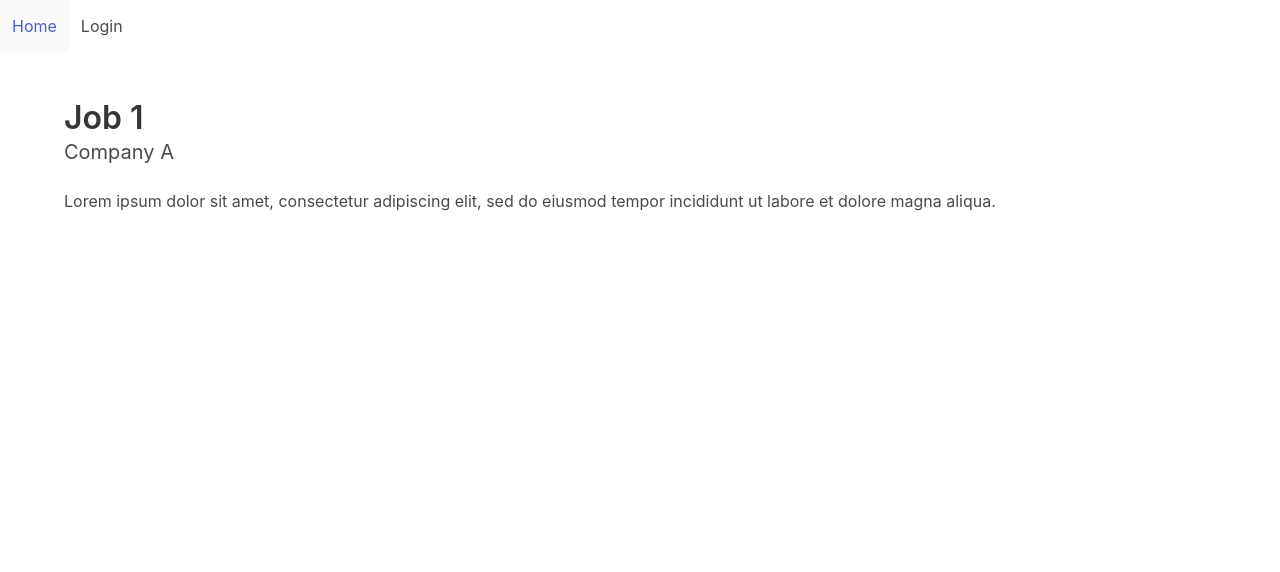
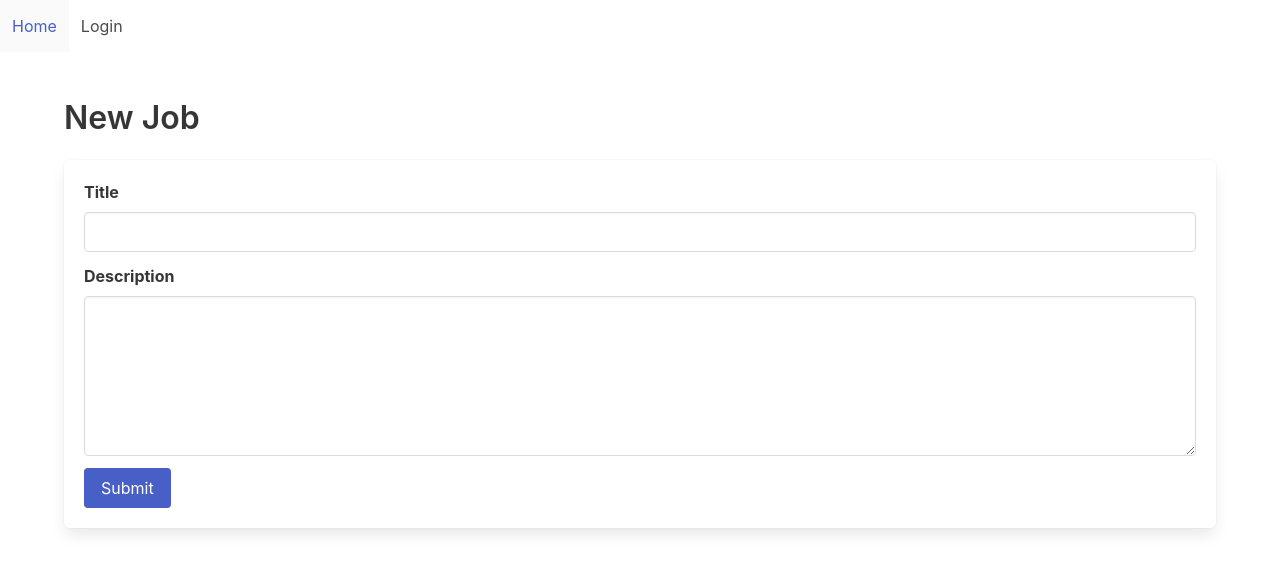
Before and after one commit to jnav24/react-job-boards, a React (Create React App) app: page /jobs/new in a window 1280 px wide. Shown: the top 572 px of the page. Built offline with nearby package versions, Linux system fonts and the light colour scheme.

Commit message:
created job form component created route to job form component

```diff
--- a/src/App.js
+++ b/src/App.js
@@ -5,6 +5,7 @@ import JobBoard from './components/JobBoard';
 import NavBar from './components/NavBar';
 import LoginForm from './components/LoginForm';
 import JobDetail from './components/JobDetail';
+import JobForm from './components/JobForm';
 
 export default class App extends Component {
     state = {
@@ -32,6 +33,7 @@ export default class App extends Component {
                             <Switch>
                                 <Route exact path="/" component={JobBoard}></Route>
                                 <Route path="/login" render={() => <LoginForm onLogin={this.handleLogin} />}></Route>
+                                <Route path="/jobs/new" component={JobForm}></Route>
                                 <Route path="/jobs/:jobId" component={JobDetail}></Route>
                             </Switch>
                         </div>
--- /dev/null
+++ b/src/components/JobForm.js
@@ -0,0 +1,62 @@
+import React, { Component } from 'react';
+
+export default class JobForm extends Component {
+    state = {
+        description: '',
+        title: '',
+    };
+
+    handleChange = (e) => {
+        const {name, value} = e.target;
+        this.setState({ [name]: value });
+    };
+
+    handleClick = (e) => {
+        e.preventDefault();
+        console.log('add new posting', this.state);
+    };
+
+    render() {
+        return (
+            <div>
+                <h1 className="title">New Job</h1>
+
+                <div className="box">
+                    <form>
+                        <div className="field">
+                            <label className="label">Title</label>
+                            <div className="control">
+                                <input
+                                    className="input"
+                                    name="title"
+                                    onChange={this.handleChange}
+                                    type="text"
+                                    value={this.state.title} />
+                            </div>
+                        </div>
+
+                        <div className="field">
+                            <label className="label">Description</label>
+                            <div className="control">
+                                <textarea
+                                    className="input"
+                                    name="description"
+                                    onChange={this.handleChange}
+                                    style={{height: '10rem'}}
+                                    value={this.state.description} />
+                            </div>
+                        </div>
+
+                        <div className="field">
+                            <div className="control">
+                                <button
+                                    className="button is-link"
+                                    onClick={this.handleClick}>Submit</button>
+                            </div>
+                        </div>
+                    </form>
+                </div>
+            </div>
+        );
+    }
+}
```
